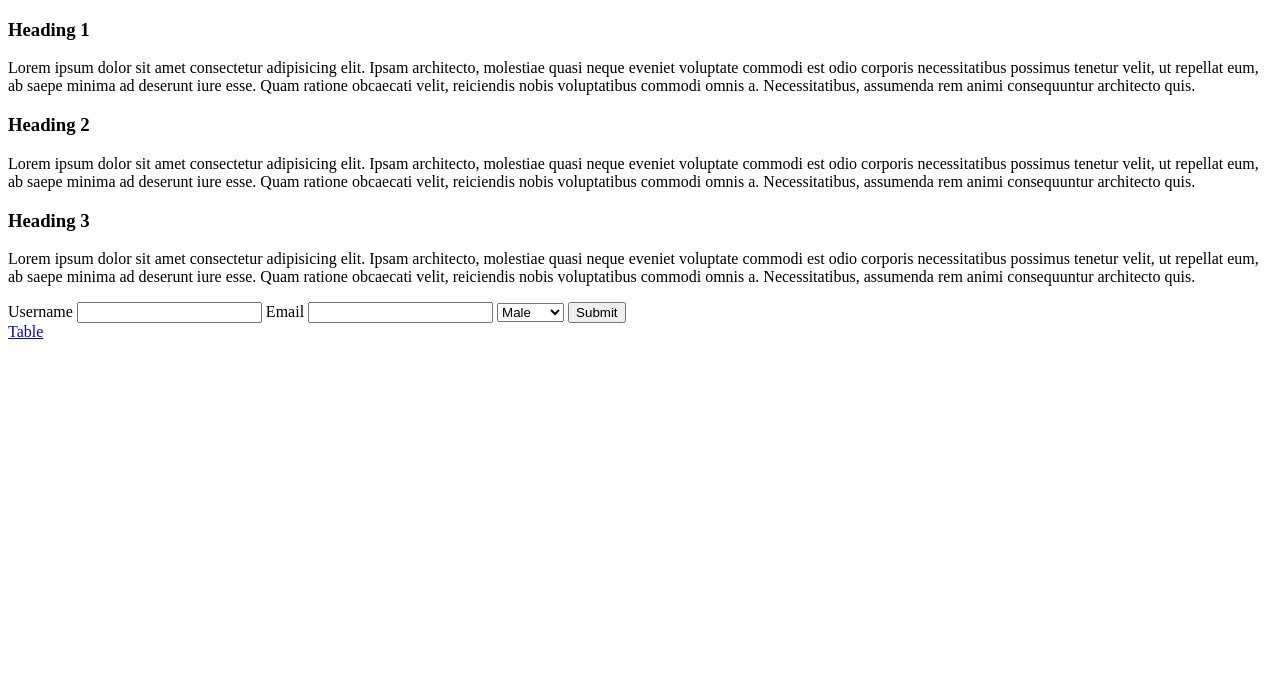
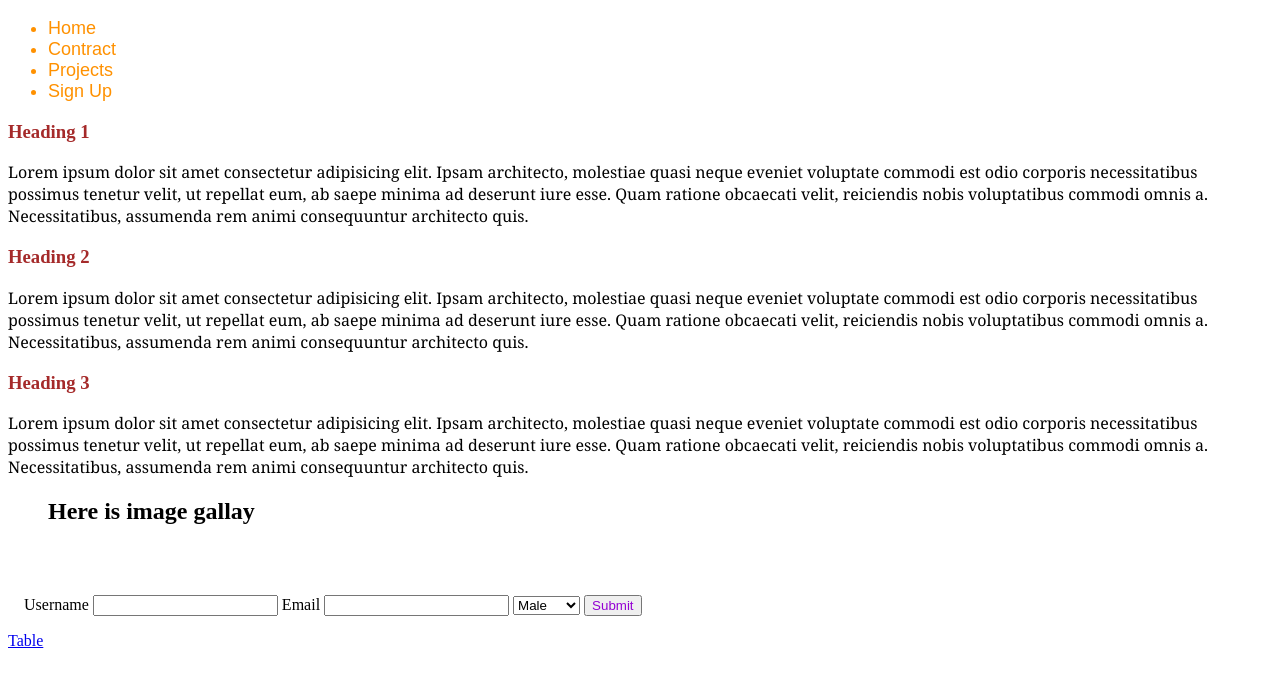
Before and after one commit to Code-Shakib/Front-end-Projects, a plain HTML site: page Project 01/index.html in a window 1280 px wide. Drawn offline with Linux system fonts and the light colour scheme.

Commit message:
css file added

```diff
--- a/Project 01/index.html
+++ b/Project 01/index.html
@@ -6,9 +6,20 @@
     <title>Document 1</title>
     <meta name='description' content="This is a webpage">
     <link rel="icon" href="/Project 01/images/icon.ico">
+    <link rel="stylesheet" href="/Project 01/style.css">
 
 </head>
 <body>
+    <header>
+    <nav>
+        <ul id="nav">
+            <li>Home</li>
+            <li>Contract</li>
+            <li>Projects</li>
+            <li>Sign Up</li>
+        </ul>
+    </nav>
+    </header>
     <h3 id="heading1">Heading 1</h3>
     <p class="article-text">Lorem ipsum dolor sit amet consectetur adipisicing elit. Ipsam architecto, molestiae quasi neque eveniet voluptate commodi est odio corporis necessitatibus possimus tenetur velit, ut repellat eum, ab saepe minima ad deserunt iure esse. Quam ratione obcaecati velit, reiciendis nobis voluptatibus commodi omnis a. Necessitatibus, assumenda rem animi consequuntur architecto quis.</p>
     <h3 id="heading2">Heading 2</h3>
@@ -17,7 +28,13 @@
     <p class="article-text">Lorem ipsum dolor sit amet consectetur adipisicing elit. Ipsam architecto, molestiae quasi neque eveniet voluptate commodi est odio corporis necessitatibus possimus tenetur velit, ut repellat eum, ab saepe minima ad deserunt iure esse. Quam ratione obcaecati velit, reiciendis nobis voluptatibus commodi omnis a. Necessitatibus, assumenda rem animi consequuntur architecto quis.</p>
     <!-- <img src="/Project 01/images/pexels-mateusz-sałaciak-4275885.jpg" alt="This picture contain mountain" width="500" height="400">
     <a target="_blank" href="https://www.pexels.com/photo/brown-wooden-house-on-green-grass-field-near-green-trees-and-mountains-4275885/">Original picture</a> -->
-
+        <figure>
+            <h2>Here is image gallay</h2>
+            <img src="" alt="">
+            <img src="" alt="">
+            <img src="" alt="">
+            <img src="" alt="">
+        </figure>
     <!-- form -->
     <form action="/Project 01/contract.html">
         <label for="user">Username</label>
--- /dev/null
+++ b/Project 01/style.css
@@ -0,0 +1,21 @@
+#nav{
+    color: rgb(255, 145, 0);
+    font-size: large;
+    font-family: Arial, Helvetica, sans-serif;
+    font-weight: 200;
+
+}
+
+h3{
+    color: brown;
+}
+p{
+    font-family: Cambria, Cochin, Georgia, Times, 'Times New Roman', serif;
+}
+button{
+    color: darkviolet;
+
+}
+form{
+    padding: 1rem;
+}
```
